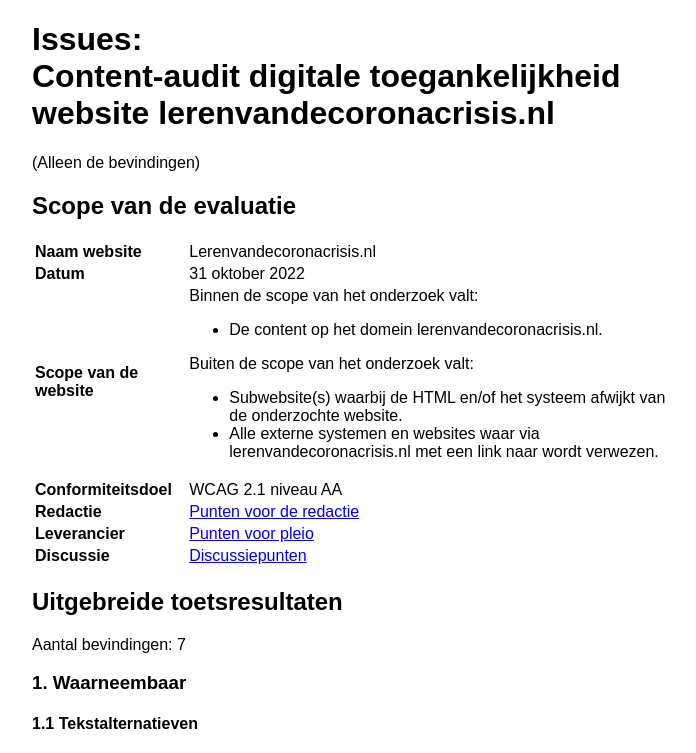
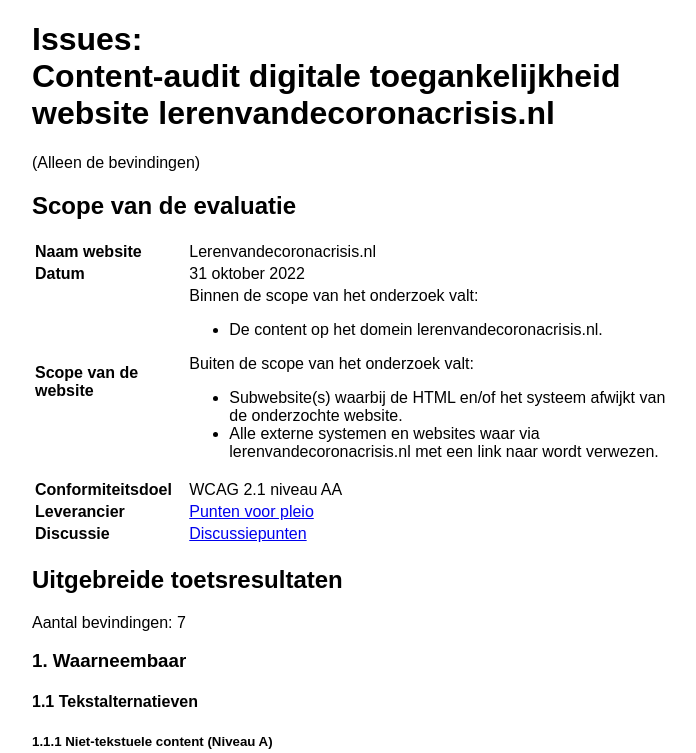
Before and after one commit to wnas/a11y-toetsen, a plain HTML site: page lerenvandecoronacrisis/content.html in a window 1280 px wide. Shown: the top 753 px of the page, without its empty margins (288-984 px from the left). Drawn offline with Linux system fonts and the light colour scheme.

Commit message:
removed link to same page

```diff
--- a/lerenvandecoronacrisis/content.html
+++ b/lerenvandecoronacrisis/content.html
@@ -49,10 +49,7 @@
             <th>Conformiteitsdoel</th>
             <td>WCAG 2.1 niveau AA</td>
           </tr>
-          <tr>
-            <th>Redactie</th>
-            <td><a href="content.html">Punten voor de redactie</a></td>
-          </tr>
+
           <tr>
             <th>Leverancier</th>
             <td><a href="leverancier.html">Punten voor pleio</a></td>
```
Also changed, not shown: lerenvandecoronacrisis/discussie.html (+1 -4 lines), lerenvandecoronacrisis/leverancier.html (+1 -4 lines).
